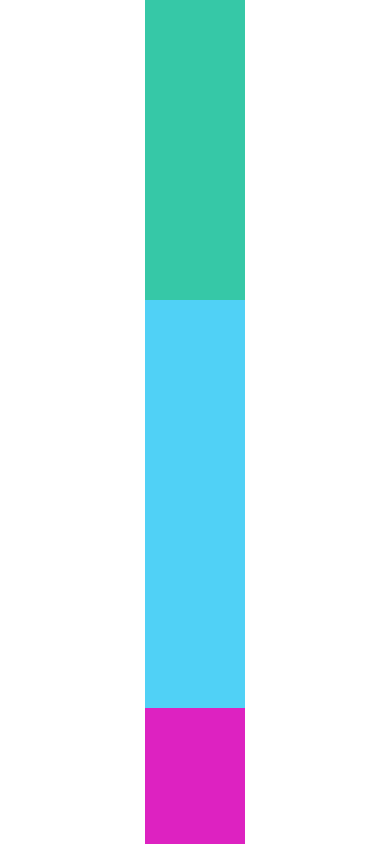
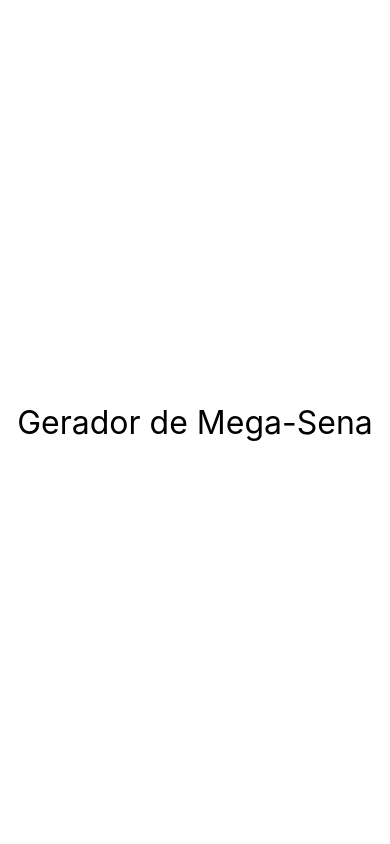
Before and after one commit to NathanaelCarauna/React-native-curso-cod3r, a React Native app: screen / in a window 390 px wide. Built offline with nearby package versions, Linux system fonts and the light colour scheme.

Commit message:
Class component, render method

```diff
--- a/src/App.js
+++ b/src/App.js
@@ -25,11 +25,13 @@
 import FlexboxV2 from './components/layout/FlexboxV2';
 import FlexboxV3 from './components/layout/FlexboxV3';
 import FlexboxV4 from './components/layout/FlexboxV4';
+import Mega from './components/mega/Mega';
 
 export default () => (
   <SafeAreaView style={styles.App}>
+    <Mega/>
+    {/*
     <FlexboxV4 />
-    {/*
     <FlexboxV3 />
     <FlexboxV2 />
     <FlexboxV1 />
--- /dev/null
+++ b/src/components/mega/Mega.js
@@ -0,0 +1,13 @@
+import React, { Component } from 'react'
+import {Text} from 'react-native';
+import styles from '../../common/globalStyle'
+
+export default class Mega extends Component {
+    render(){
+        return (
+            <Text style={styles.fontG}>
+                Gerador de Mega-Sena
+            </Text>
+        )
+    }
+}
```
